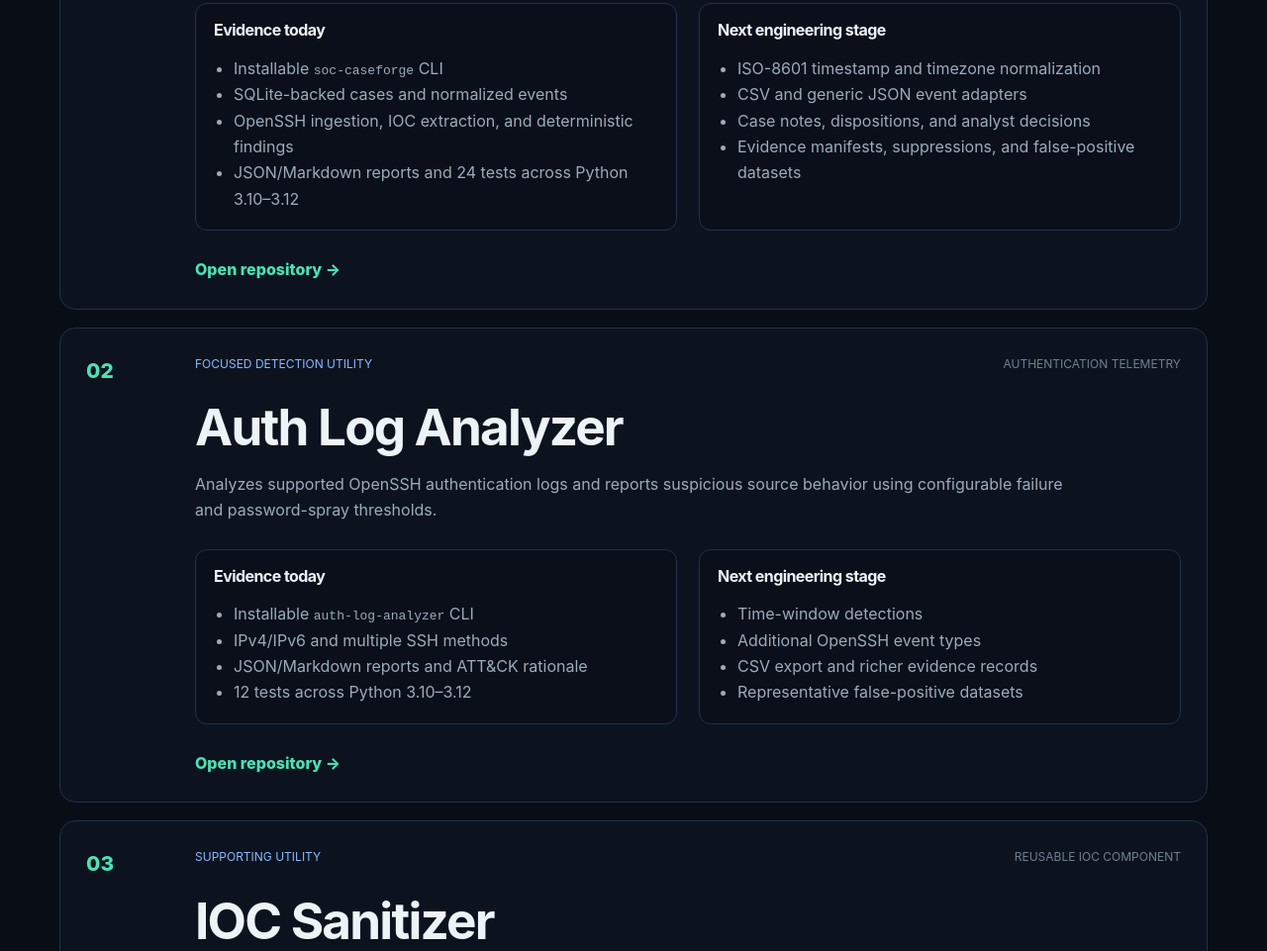
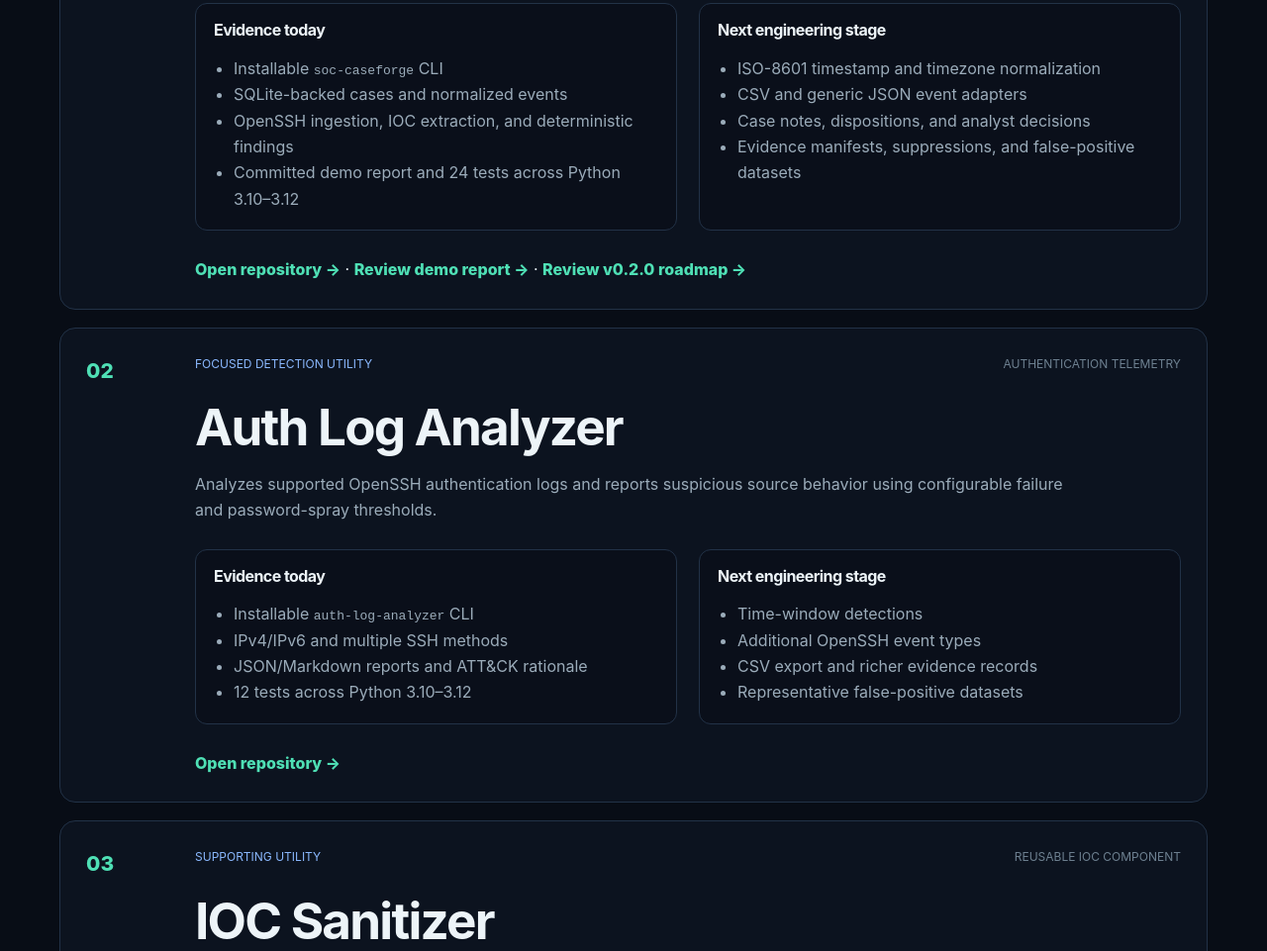
Before and after one commit to Z3X-1337/Z3X-1337.github.io, a plain HTML site: page projects.html in a window 1280 px wide. Shown: the part 829-1790 px from the top of the page at 99% size. Drawn offline with Linux system fonts and the light colour scheme.

Commit message:
Expose SOC CaseForge demo and roadmap

```diff
--- a/projects.html
+++ b/projects.html
@@ -30,10 +30,14 @@
           <h2>SOC CaseForge</h2>
           <p>Turns sanitized analyst evidence into a structured local case with a timeline, indicators, explainable findings, and reviewable reports.</p>
           <div class="case-columns">
-            <div><h3>Evidence today</h3><ul><li>Installable <code>soc-caseforge</code> CLI</li><li>SQLite-backed cases and normalized events</li><li>OpenSSH ingestion, IOC extraction, and deterministic findings</li><li>JSON/Markdown reports and 24 tests across Python 3.10–3.12</li></ul></div>
+            <div><h3>Evidence today</h3><ul><li>Installable <code>soc-caseforge</code> CLI</li><li>SQLite-backed cases and normalized events</li><li>OpenSSH ingestion, IOC extraction, and deterministic findings</li><li>Committed demo report and 24 tests across Python 3.10–3.12</li></ul></div>
             <div><h3>Next engineering stage</h3><ul><li>ISO-8601 timestamp and timezone normalization</li><li>CSV and generic JSON event adapters</li><li>Case notes, dispositions, and analyst decisions</li><li>Evidence manifests, suppressions, and false-positive datasets</li></ul></div>
           </div>
           <a class="text-link" href="https://github.com/Z3X-1337/soc-caseforge">Open repository →</a>
+          <span aria-hidden="true"> · </span>
+          <a class="text-link" href="https://github.com/Z3X-1337/soc-caseforge/blob/main/docs/demo-report.md">Review demo report →</a>
+          <span aria-hidden="true"> · </span>
+          <a class="text-link" href="https://github.com/Z3X-1337/soc-caseforge/issues/2">Review v0.2.0 roadmap →</a>
         </div>
       </article>
 
```
